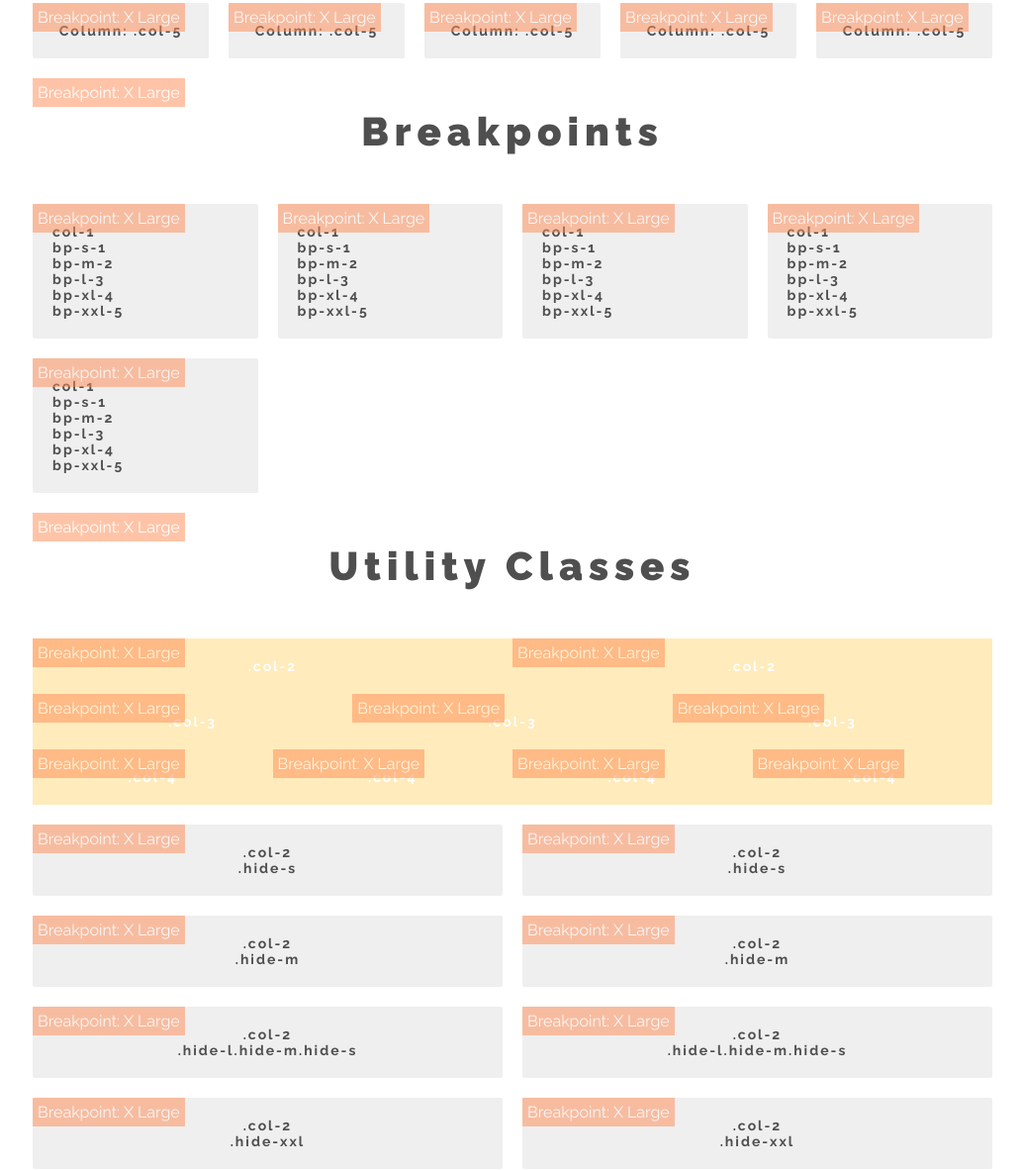
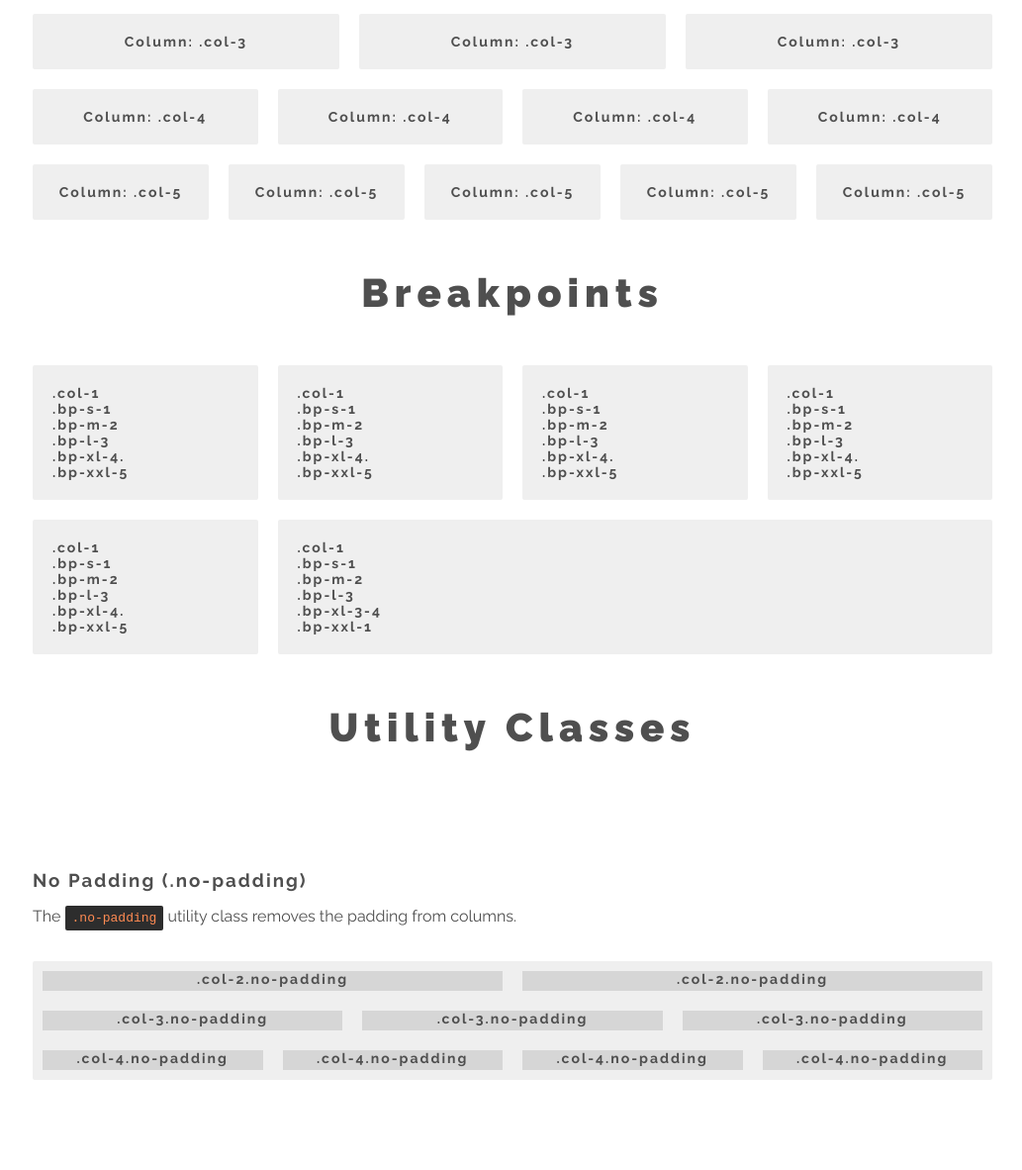
Before and after one commit to isaachvazquez/peachy-grid, a plain HTML site: page peachy-demo.html in a window 1280 px wide. Shown: the part 1618-2800 px from the top of the page at 99% size, without its empty margins (247-1280 px from the left). Drawn offline with Linux system fonts and the light colour scheme.

Commit message:
Updates to Peachy Demo Page

```diff
--- a/peachy-demo.css
+++ b/peachy-demo.css
@@ -224,6 +224,19 @@ a:hover {
 }
 
 
+/* Code */
+code {
+  padding: 5px 7px;
+  text-align: center;
+  /*color: #7FDE66;*/
+  /*background: #f5f5f5;*/
+
+  color: #FF8B53;
+  background: #2d2d2d;
+  border-radius: 2px;
+}
+
+
 /* Sections */
 .section-header {
   margin: 30px 0;
@@ -231,6 +244,10 @@ a:hover {
   letter-spacing: 6px;
   font-weight: 900;
   font-size: 40px;
+}
+
+.subsection-header {
+  margin-top: 70px;
 }
 
 @media(max-width: 900px) {
--- a/peachy-demo.html
+++ b/peachy-demo.html
@@ -63,11 +63,11 @@
       <li><a href="#breakpoints" class="nav-item">Breakpoints</a></li>
       <li><a href="#utility-classes" class="nav-item">Utility Classes</a></li>
       <li><a href="#options" class="nav-item">Options</a></li>
-      <li><a href="#demos" class="nav-item">Peachy in the Wild</a></li>
+      <li><a href="#demos" class="nav-item">Demo Sites</a></li>
     </ul>
   </nav>
   <!-- End Nav -->
-  <main class="main-container debug">
+  <main class="main-container">
     <div class="row">
       <div class="banner col-1 no-gutter">
         <div class="banner-content">
@@ -78,11 +78,19 @@
         </div>
       </div>
     </div>
-    <div class="row">
+    <div class="row center-column ">
       <div class="col-1 no-padding">
         <h2 class="section-header" id="columning">Columning</h2>
       </div>
     </div>
+
+    <div class="row center-column ">
+      <div class="col-1 no-padding">
+        <h3 class="subsection-header">Column Options</h3>
+        <p>Peachy currently supports up to 5 columns. I haven't needed more than that so far, but I'm willing to add more if someone needs it.</p>
+      </div>
+    </div>
+
     <div class="row center-column colored-columns">
       <!--  -->
       <div class="col-1">
@@ -184,52 +192,91 @@
     </div>
 
 
-    <div class="row">
+    <div class="row center-column ">
       <div class="col-1 no-padding">
         <h2 class="section-header" id="breakpoints">Breakpoints</h2>
       </div>
     </div>
-    <div class="breakpoints row colored-columns">
+
+    <div class="breakpoints row center-column colored-columns">
       <div class="col-1 bp-s-1 bp-m-2 bp-l-3 bp-xl-4 bp-xxl-5">
-        <label>col-1<br/>bp-s-1<br/>bp-m-2<br/>bp-l-3<br/>bp-xl-4<br/>bp-xxl-5</label>
+        <label>.col-1<br/>.bp-s-1<br/>.bp-m-2<br/>.bp-l-3<br/>.bp-xl-4.<br/>.bp-xxl-5</label>
       </div>
       <div class="col-1 bp-s-1 bp-m-2 bp-l-3 bp-xl-4 bp-xxl-5">
-        <label>col-1<br/>bp-s-1<br/>bp-m-2<br/>bp-l-3<br/>bp-xl-4<br/>bp-xxl-5</label>
+        <label>.col-1<br/>.bp-s-1<br/>.bp-m-2<br/>.bp-l-3<br/>.bp-xl-4.<br/>.bp-xxl-5</label>
       </div>
       <div class="col-1 bp-s-1 bp-m-2 bp-l-3 bp-xl-4 bp-xxl-5">
-        <label>col-1<br/>bp-s-1<br/>bp-m-2<br/>bp-l-3<br/>bp-xl-4<br/>bp-xxl-5</label>
+        <label>.col-1<br/>.bp-s-1<br/>.bp-m-2<br/>.bp-l-3<br/>.bp-xl-4.<br/>.bp-xxl-5</label>
       </div>
       <div class="col-1 bp-s-1 bp-m-2 bp-l-3 bp-xl-4 bp-xxl-5">
-        <label>col-1<br/>bp-s-1<br/>bp-m-2<br/>bp-l-3<br/>bp-xl-4<br/>bp-xxl-5</label>
+        <label>.col-1<br/>.bp-s-1<br/>.bp-m-2<br/>.bp-l-3<br/>.bp-xl-4.<br/>.bp-xxl-5</label>
       </div>
       <div class="col-1 bp-s-1 bp-m-2 bp-l-3 bp-xl-4 bp-xxl-5">
-        <label>col-1<br/>bp-s-1<br/>bp-m-2<br/>bp-l-3<br/>bp-xl-4<br/>bp-xxl-5</label>
+        <label>.col-1<br/>.bp-s-1<br/>.bp-m-2<br/>.bp-l-3<br/>.bp-xl-4.<br/>.bp-xxl-5</label>
+      </div>
+      <div class="col-1 bp-s-1 bp-m-2 bp-l-3 bp-xl-3-4 bp-xxl-1">
+        <label>.col-1<br/>.bp-s-1<br/>.bp-m-2<br/>.bp-l-3<br/>.bp-xl-3-4<br/>.bp-xxl-1</label>
       </div>
     </div>
 
 
-    <div class="row">
+    <div class="row center-column ">
       <div class="col-1 no-padding">
         <h2 class="section-header" id="utility-classes">Utility Classes</h2>
       </div>
     </div>
 
-    <div class="row colored-columns">
+
+    <div class="row center-column ">
       <div class="col-1 no-padding">
-        <div class="col-1 bp-l-2 no-gutter"><label>.col-2</label></div>
-        <div class="col-1 bp-l-2 no-gutter"><label>.col-2</label></div>
-        <div class="col-1 bp-l-3 no-gutter"><label>.col-3</label></div>
-        <div class="col-1 bp-l-3 no-gutter"><label>.col-3</label></div>
-        <div class="col-1 bp-l-3 no-gutter"><label>.col-3</label></div>
-        <div class="col-1 bp-l-4 no-gutter"><label>.col-4</label></div>
-        <div class="col-1 bp-l-4 no-gutter"><label>.col-4</label></div>
-        <div class="col-1 bp-l-4 no-gutter"><label>.col-4</label></div>
-        <div class="col-1 bp-l-4 no-gutter"><label>.col-4</label></div>
+        <h3 class="subsection-header">No Padding (.no-padding)</h3>
+        <p>The <code>.no-padding</code> utility class removes the padding from columns.</p>
       </div>
     </div>
 
+    <div class="row center-column colored-columns">
+      <div class="col-1 no-padding">
+        <div class="col-1 bp-l-2 no-padding"><label>.col-2.no-padding</label></div>
+        <div class="col-1 bp-l-2 no-padding"><label>.col-2.no-padding</label></div>
+        <div class="col-1 bp-l-3 no-padding"><label>.col-3.no-padding</label></div>
+        <div class="col-1 bp-l-3 no-padding"><label>.col-3.no-padding</label></div>
+        <div class="col-1 bp-l-3 no-padding"><label>.col-3.no-padding</label></div>
+        <div class="col-1 bp-l-4 no-padding"><label>.col-4.no-padding</label></div>
+        <div class="col-1 bp-l-4 no-padding"><label>.col-4.no-padding</label></div>
+        <div class="col-1 bp-l-4 no-padding"><label>.col-4.no-padding</label></div>
+        <div class="col-1 bp-l-4 no-padding"><label>.col-4.no-padding</label></div>
+      </div>
+    </div>
 
-    <div class="row colored-columns">
+    <div class="row center-column ">
+      <div class="col-1 no-padding">
+        <h3 class="subsection-header">No Gutter (.no-gutter)</h3>
+        <p>The <code>.no-gutter</code> utility class removes the gutters from columns.</p>
+      </div>
+    </div>
+
+    <div class="row center-column colored-columns">
+      <div class="col-1 no-padding">
+        <div class="col-1 bp-l-2 no-gutter"><label>.col-2.no-gutter</label></div>
+        <div class="col-1 bp-l-2 no-gutter"><label>.col-2.no-gutter</label></div>
+        <div class="col-1 bp-l-3 no-gutter"><label>.col-3.no-gutter</label></div>
+        <div class="col-1 bp-l-3 no-gutter"><label>.col-3.no-gutter</label></div>
+        <div class="col-1 bp-l-3 no-gutter"><label>.col-3.no-gutter</label></div>
+        <div class="col-1 bp-l-4 no-gutter"><label>.col-4.no-gutter</label></div>
+        <div class="col-1 bp-l-4 no-gutter"><label>.col-4.no-gutter</label></div>
+        <div class="col-1 bp-l-4 no-gutter"><label>.col-4.no-gutter</label></div>
+        <div class="col-1 bp-l-4 no-gutter"><label>.col-4.no-gutter</label></div>
+      </div>
+    </div>
+
+    <div class="row center-column ">
+      <div class="col-1 no-padding">
+        <h3 class="subsection-header">Hide at Breakpoint (.hide-<em>breakpoint</em>)</h3>
+          <p>These are used for hiding specific columns at one or multiple breakpoints.</p>
+      </div>
+    </div>
+
+    <div class="row center-column  colored-columns">
       <div class="col-1 bp-l-2 hide-s"><label>.col-2<br/>.hide-s</label></div>
       <div class="col-1 bp-l-2 hide-s"><label>.col-2<br/>.hide-s</label></div>
       <div class="col-1 bp-l-2 hide-m"><label>.col-2<br/>.hide-m</label></div>
@@ -244,7 +291,7 @@
 
 
 
-    <div class="row">
+    <div class="row center-column ">
       <div class="col-1 no-padding">
         <h2 class="section-header" id="options">Options</h2>
       </div>
```
